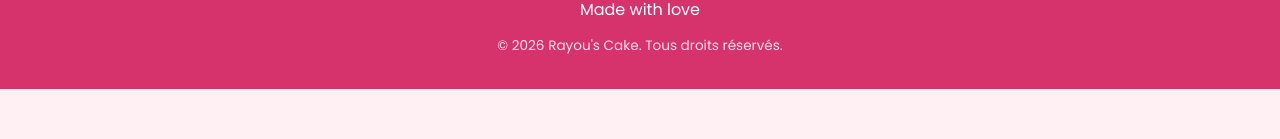
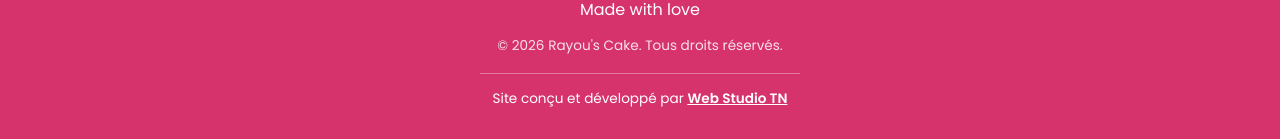
Before and after one commit to rahmabaa/site_web_rayou-s_cake, a React (Vite) app: page / in a window 1280 px wide. Shown: the part 3391-3530 px from the top of the page. Before the commit the page ends 3480 px from the top, so only its background shows below. Built offline with nearby package versions, Linux system fonts and the light colour scheme.

Commit message:
reglage code

```diff
--- a/src/App.css
+++ b/src/App.css
@@ -459,3 +459,12 @@
     height: 200px;
   }
 }
+.footer-author {
+  width: min(320px, 100%);
+  margin: 16px auto 0;
+  padding-top: 14px;
+  border-top: 1px solid rgba(255, 255, 255, 0.35);
+  font-size: 0.85rem;
+}
+.footer-author a { color: white; font-weight: 700; text-decoration: underline; }
+.footer-author a:hover { opacity: 0.8; }
--- a/src/components/Footer.jsx
+++ b/src/components/Footer.jsx
@@ -1,3 +1,6 @@
+const CREATOR_NAME = "Web Studio TN";
+const CREATOR_URL = "https://www.instagram.com/web.studio.tn/";
+
 function Footer() {
   return (
     <footer className="footer">
@@ -6,6 +9,12 @@ function Footer() {
       <p className="footer-copy">
         © {new Date().getFullYear()} Rayou's Cake. Tous droits réservés.
       </p>
+      <p className="footer-author">
+        Site conçu et développé par{" "}
+        <a href={CREATOR_URL} target="_blank" rel="noopener noreferrer">
+          {CREATOR_NAME}
+        </a>
+      </p>
     </footer>
   );
 }
```
